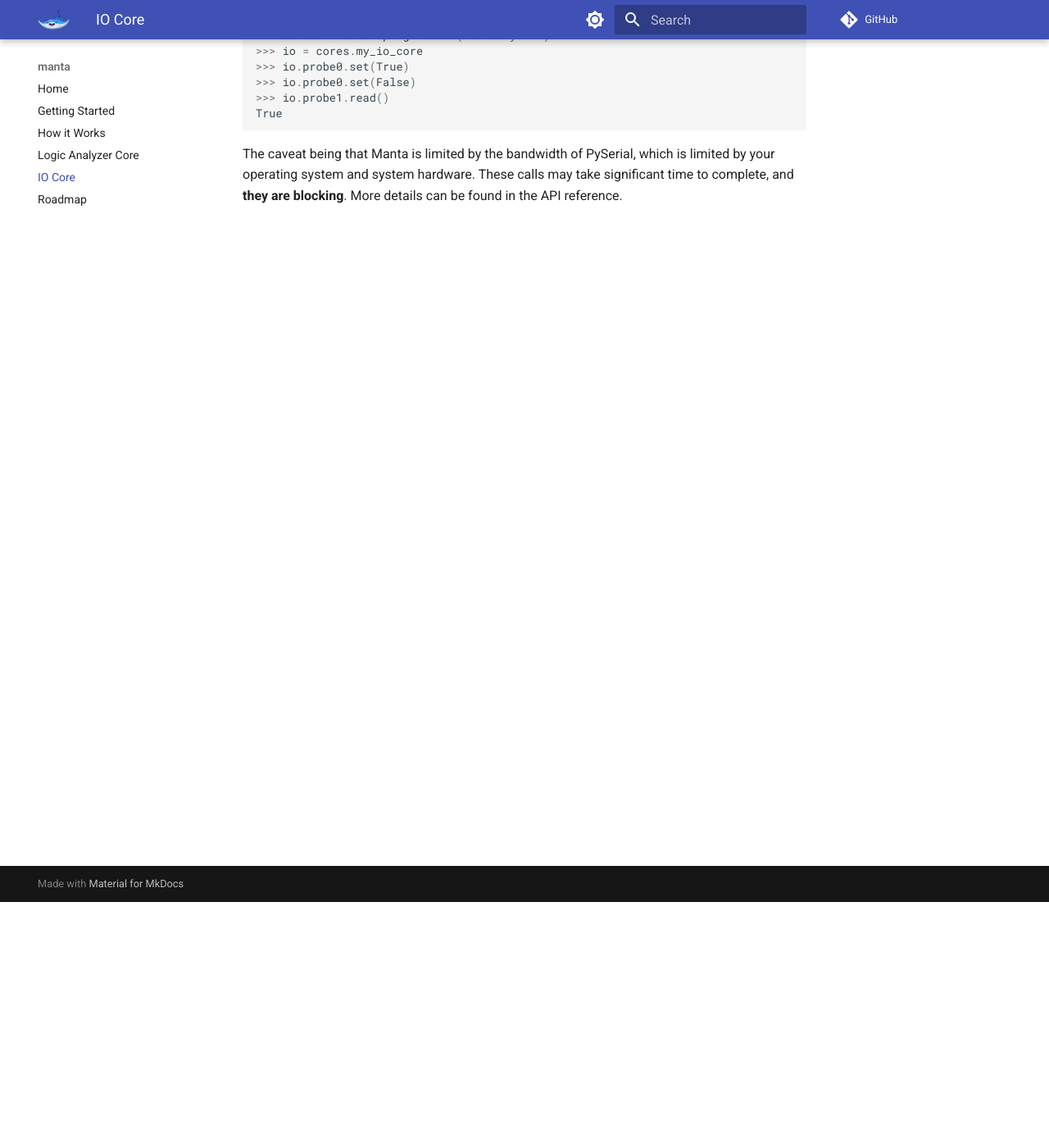
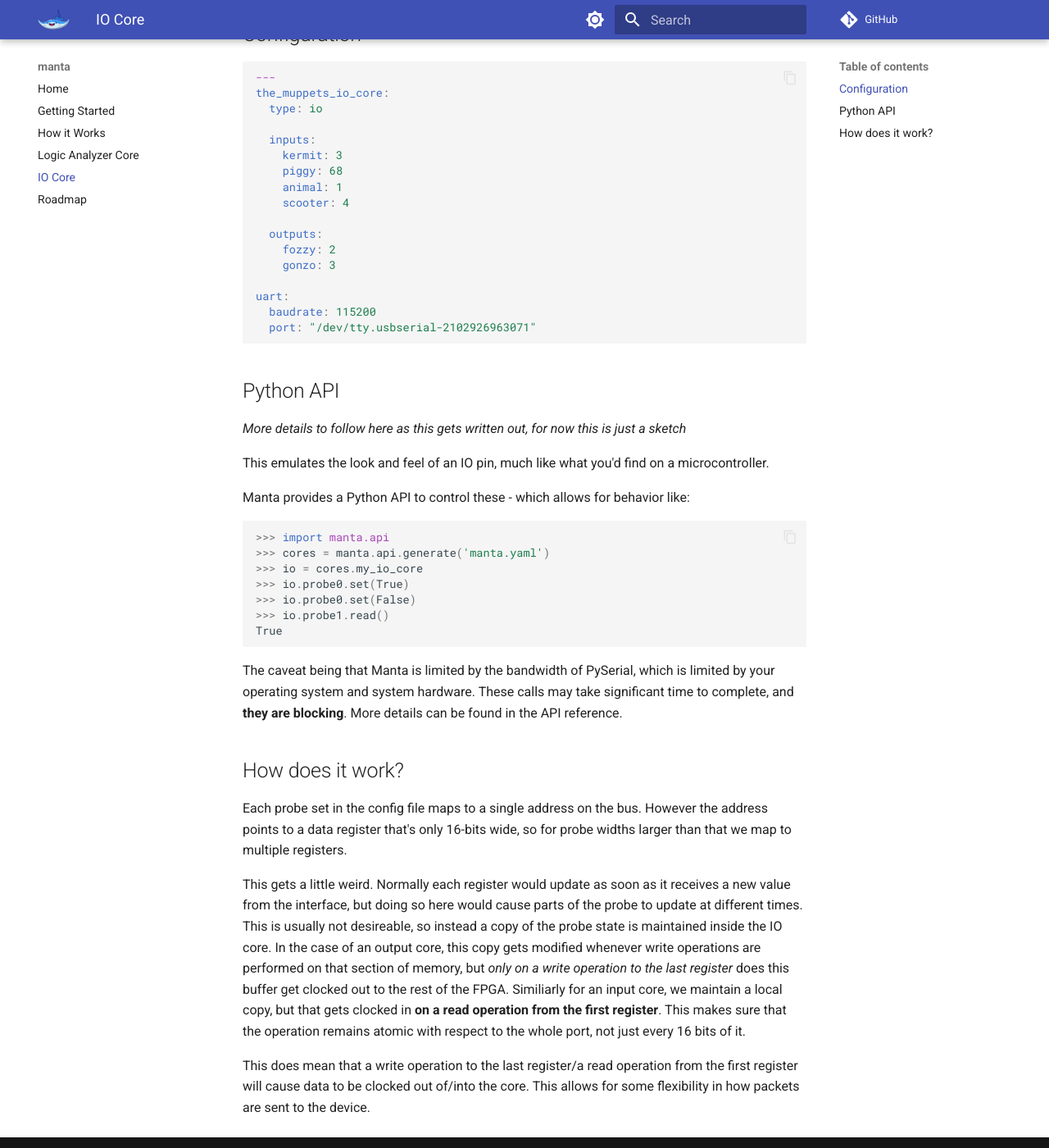
Before and after one commit to fischermoseley/manta, an MkDocs documentation site: the page built from doc/io_core.md, in a window 1280 px wide and 1400 px high, scrolled down 300 px. Shown: the whole window at 82% size. Built offline with MkDocs 1.6.1 and Material for MkDocs 9.7.7, drawn with Linux system fonts in a browser that asks for light colours; comment, search, counter and statistics services are not loaded; some of the changed text lies outside the part shown.

Commit message:
add a little info on the io cores

````diff
--- a/doc/io_core.md
+++ b/doc/io_core.md
@@ -1,5 +1,36 @@
 # IO Core
 
+
+!!! warning "This isn't magic!"
+
+    While the IO Core has been designed to be as fast as possible,
+    setting and querying registers is nowhere near instantaneous!
+    If you're trying to set values in your design with cycle-accurate
+    timing, this will not do that for you.
+
+## Configuration
+
+```yaml
+---
+the_muppets_io_core:
+  type: io
+
+  inputs:
+    kermit: 3
+    piggy: 68
+    animal: 1
+    scooter: 4
+
+  outputs:
+    fozzy: 2
+    gonzo: 3
+
+uart:
+  baudrate: 115200
+  port: "/dev/tty.usbserial-2102926963071"
+```
+
+## Python API
 _More details to follow here as this gets written out, for now this is just a sketch_
 
 This emulates the look and feel of an IO pin, much like what you'd find on a microcontroller.
@@ -17,3 +48,12 @@
 ```
 
 The caveat being that Manta is limited by the bandwidth of PySerial, which is limited by your operating system and system hardware. These calls may take significant time to complete, and __they are blocking__. More details can be found in the API reference.
+
+
+## How does it work?
+
+Each probe set in the config file maps to a single address on the bus. However the address points to a data register that's only 16-bits wide, so for probe widths larger than that we map to multiple registers.
+
+This gets a little weird. Normally each register would update as soon as it receives a new value from the interface, but doing so here would cause parts of the probe to update at different times. This is usually not desireable, so instead a copy of the probe state is maintained inside the IO core. In the case of an output core, this copy gets modified whenever write operations are performed on that section of memory, but _only on a write operation to the last register_ does this buffer get clocked out to the rest of the FPGA. Similiarly for an input core, we maintain a local copy, but that gets clocked in __on a read operation from the first register__. This makes sure that the operation remains atomic with respect to the whole port, not just every 16 bits of it.
+
+This does mean that a write operation to the last register/a read operation from the first register will cause data to be clocked out of/into the core. This allows for some flexibility in how packets are sent to the device.
--- a/mkdocs.yml
+++ b/mkdocs.yml
@@ -42,6 +42,9 @@
   - pymdownx.inlinehilite
   - pymdownx.snippets
   - pymdownx.superfences
+  - admonition
+  - pymdownx.details
+  - pymdownx.superfences
 
 nav:
     - Home: index.md
````
